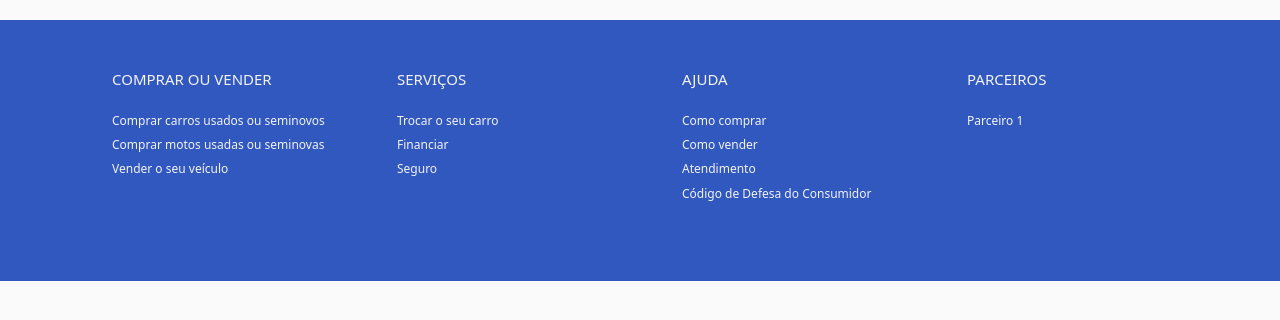
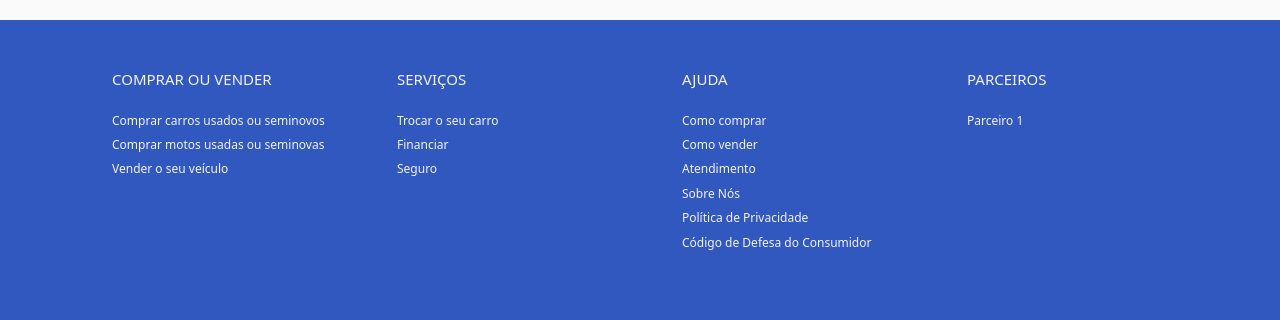
Before and after one commit to RFHamster/Site-VW, a plain HTML site: page index.html in a window 1280 px wide. Shown: the part 626-946 px from the top of the page. Before the commit the page ends 907 px from the top, so only its background shows below. Drawn offline with Linux system fonts and the light colour scheme; a script that the page names is missing.

Commit message:
Arrumando rodapé

```diff
--- a/index.html
+++ b/index.html
@@ -104,6 +104,8 @@
                         <h6>Como comprar</h6>
                         <h6>Como vender</h6>
                         <h6>Atendimento</h6>
+                        <h6>Sobre Nós</h6>
+                        <h6>Política de Privacidade</h6>
                         <a href="http://www.planalto.gov.br/ccivil_03/leis/l8078compilado.htm" target="_blank">
                             <h6>Código de Defesa do Consumidor</h6>
                         </a>
```
